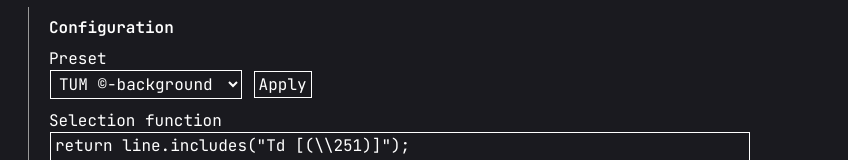
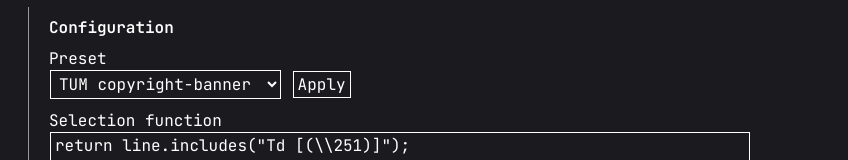
Before and after one commit to ulrich-barnstedt/pdf-postscript-filter, a website with bundled scripts: page public/index.html in a window 1280 px wide. Shown: the part 286-446 px from the top of the page, without its empty margins (0-848 px from the left). Built offline with nearby package versions, Linux system fonts and the light colour scheme.

Commit message:
update presets

```diff
--- a/public/index.html
+++ b/public/index.html
@@ -67,7 +67,7 @@
                 Preset
                 <br/>
                 <select id="preset-selector">
-                    <option value="tum-copyright">TUM ©-background</option>
+                    <option value="tum-copyright">TUM copyright-banner</option>
                     <option value="blank">Blank template</option>
                 </select>
                 <button id="preset-apply">
```
